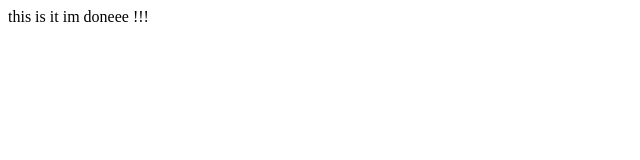
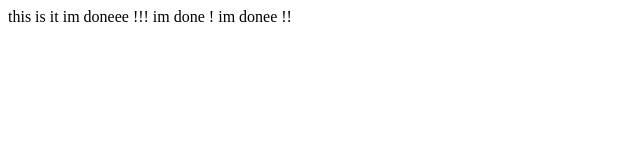
Before and after one commit to NazmaShrestha/Project-Sample, a plain HTML site: page index.html in a window 1280 px wide. Shown: the whole page, without its empty margins (0-640 px from the left). Drawn offline with Linux system fonts and the light colour scheme.

Commit message:
Changed app.js

```diff
--- a/app.js
+++ b/app.js
@@ -0,0 +1 @@
+console.log("hello");
--- a/index.html
+++ b/index.html
@@ -7,5 +7,6 @@
 </head>
 <body>
 		this is it im doneee !!!
+		im done ! im donee !!
 </body>
 </html>
```
